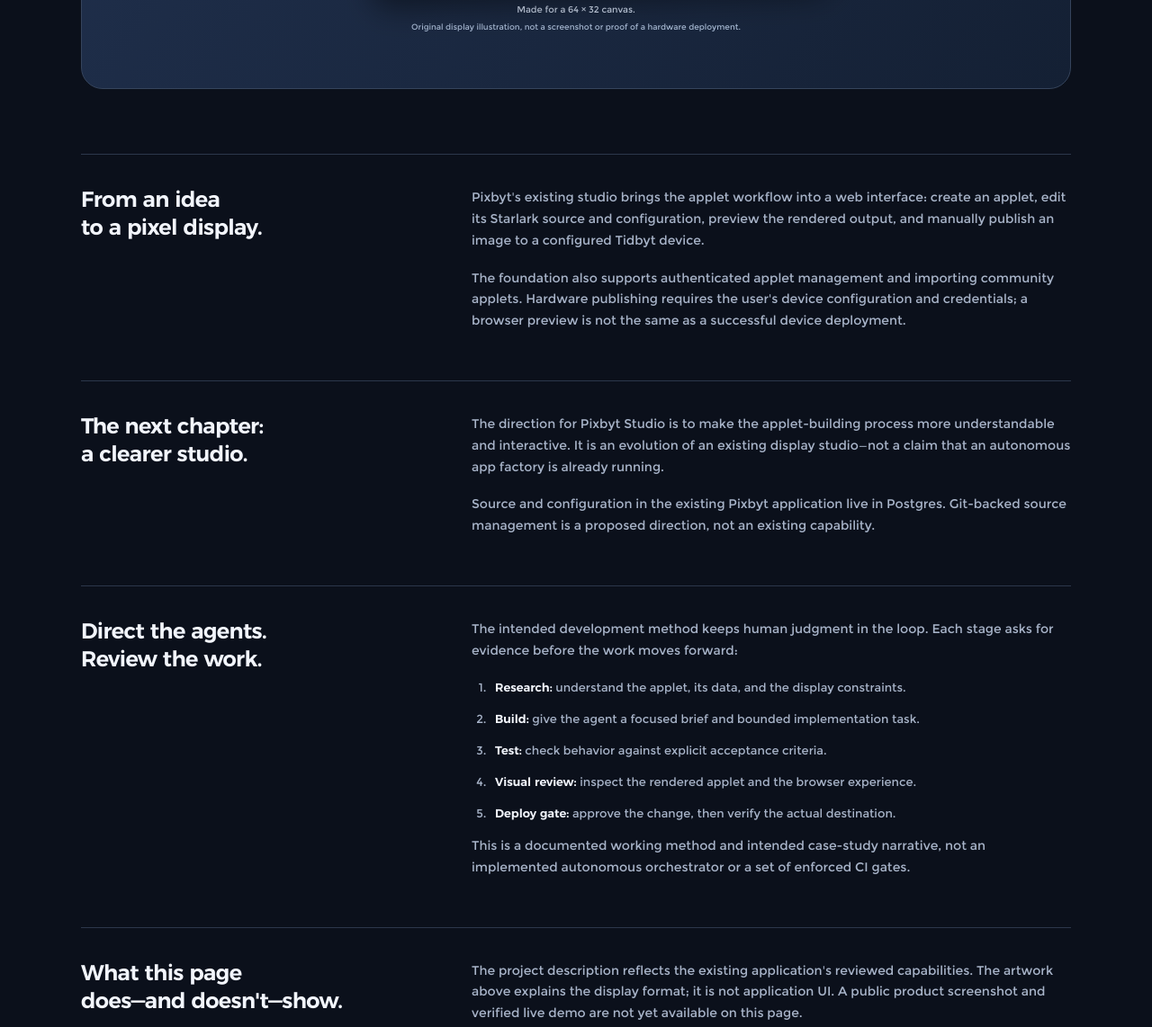
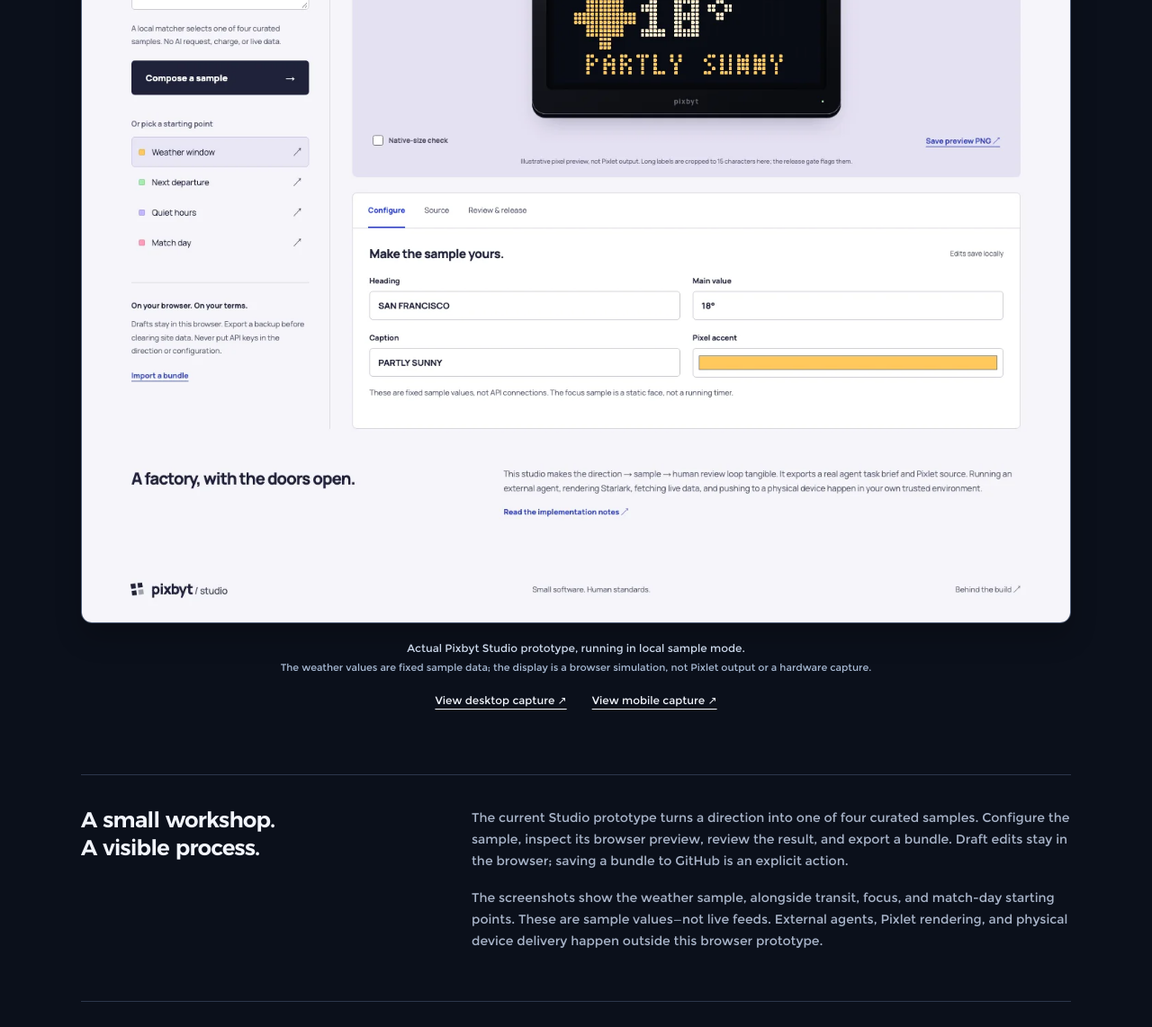
Before and after one commit to amitshankar97/amitshankar97.github.io, a plain HTML site: page pixbyt.html in a window 1280 px wide. Shown: the part 946-2088 px from the top of the page at 90% size. Drawn offline with Linux system fonts and the light colour scheme.

Commit message:
Show authentic Pixbyt Studio prototype captures
Co-authored-by: Copilot App <223556219+Copilot@users.noreply.github.com>

```diff
--- a/css/portfolio.css
+++ b/css/portfolio.css
@@ -54,6 +54,14 @@ h1{font-size:clamp(42px,5.5vw,74px);line-height:1.13;letter-spacing:-.04em}
 .button{display:inline-flex;align-items:center;justify-content:space-between;gap:28px;background:#f0f5ff;color:#152238;border:1px solid #f0f5ff;border-radius:28px;padding:12px 22px;text-decoration:none;font-size:12px;font-weight:600;transition:background .25s var(--ease),box-shadow .25s var(--ease)}
 .button:hover{background:#c9dcff;box-shadow:0 7px 20px #0004}
 .feature-index{font-size:10px;color:#b7c5d9}
+.product-capture{min-width:0;text-align:center}
+.product-capture>a{display:block;border-radius:12px}
+.product-capture img{display:block;width:100%;height:auto;border-radius:12px;border:1px solid #53617b;box-shadow:0 16px 30px #0003}
+.product-capture figcaption{margin-top:18px}
+.case-study-capture{max-width:1100px;margin-inline:auto}
+.case-study-capture figcaption{font-size:12px}
+.case-study-capture figcaption span{font-size:11px}
+.capture-links{display:flex;justify-content:center;flex-wrap:wrap;gap:12px 28px;margin-top:16px;font-size:12px}
 .pixel-scene{text-align:center;align-self:stretch;display:flex;flex-direction:column;justify-content:center;align-items:center;min-width:0}
 .pixel-device{width:100%;max-width:410px;aspect-ratio:1.95;background:linear-gradient(135deg,#827466,#302d2b 4%,#0b1017 7%,#090d14 94%,#4a4640 96%,#837261);border-radius:17px;padding:18px;position:relative;transform:perspective(1000px) rotateY(-7deg) rotateZ(-3deg);box-shadow:12px 35px 36px #0007}
 .pixel-screen{position:relative;height:100%;overflow:hidden;background:#101b35;border-radius:5px;isolation:isolate}
--- a/pixbyt.html
+++ b/pixbyt.html
@@ -2,7 +2,7 @@
 <html lang="en">
 <head>
     <meta charset="utf-8"><meta name="viewport" content="width=device-width, initial-scale=1"><meta name="theme-color" content="#0b101b">
-    <meta name="description" content="Pixbyt by Amit Shankar: a platform for creating, previewing, configuring, and publishing applets for Tidbyt pixel displays.">
+    <meta name="description" content="Explore Pixbyt Studio, a local sample prototype for configuring and reviewing Tidbyt applets, with real desktop and mobile screenshots.">
     <title>Pixbyt — Amit Shankar</title>
     <link rel="icon" href="favicon.png" type="image/png"><link rel="stylesheet" href="css/portfolio.css">
 </head>
@@ -11,13 +11,19 @@
     <header class="site-header"><a class="brand" href="index.html"><span class="brand-symbol" aria-hidden="true">a<span>.</span></span><span>Amit Shankar</span></a><nav aria-label="Main navigation"><a href="index.html#work">Work</a><a href="index.html#experience">Experience</a><a href="index.html#about">About</a></nav><a class="header-contact" href="mailto:amitarunshankar@gmail.com">Get in touch ↗</a></header>
     <main id="main" class="project-main">
         <a class="back-link" href="index.html#pixbyt-feature">← All projects</a>
-        <section class="project-hero"><h1>Pixbyt.</h1><p class="lead">A little screen. A place to build for it. Create, preview, configure, and publish applets for Tidbyt pixel displays.</p><div class="project-actions"><a class="button" href="https://github.com/amitshankar97/pixbyt">Project repository <span aria-hidden="true">↗</span></a><a class="quiet-link" href="#approach">Explore the approach ↓</a></div><p class="source-note">github.com/amitshankar97/pixbyt · Source access may require permission. No public live product demo is linked here.</p></section>
-        <div class="project-visual"><figure class="pixel-scene"><div class="pixel-device" role="img" aria-label="Illustration of a Tidbyt-style pixel display showing PIXBYT over a mountain landscape"><div class="pixel-screen"><div class="pixel-sun"></div><div class="pixel-mountain mountain-back"></div><div class="pixel-mountain mountain-front"></div><span class="pixel-word">PIXBYT</span><div class="pixel-ground"></div></div><div class="device-foot"></div></div><figcaption>Made for a 64 × 32 canvas.<span>Original display illustration, not a screenshot or proof of a hardware deployment.</span></figcaption></figure></div>
+        <section class="project-hero"><h1>Pixbyt.</h1><p class="lead">A little screen. A place to build for it. Explore Studio: a sample workshop for configuring and reviewing Tidbyt applets, with a human in the loop.</p><div class="project-actions"><a class="button" href="https://github.com/amitshankar97/pixbyt-studio">Studio repository <span aria-hidden="true">↗</span></a><a class="quiet-link" href="#approach">Explore the approach ↓</a></div><p class="source-note">github.com/amitshankar97/pixbyt-studio · Private repository; access requires permission. These captures show a local prototype, not a publicly deployed product.</p></section>
+        <figure class="product-capture case-study-capture">
+            <a href="images/projects/pixbyt-studio-desktop.webp">
+                <picture><source media="(max-width: 640px)" srcset="images/projects/pixbyt-studio-mobile.webp" width="390" height="1933"><img src="images/projects/pixbyt-studio-desktop.webp" width="1440" height="1319" alt="Pixbyt Studio's local sample workshop: select a curated applet, inspect its browser pixel preview, and edit its heading, value, caption, and accent color"></picture>
+            </a>
+            <figcaption>Actual Pixbyt Studio prototype, running in local sample mode.<span>The weather values are fixed sample data; the display is a browser simulation, not Pixlet output or a hardware capture.</span></figcaption>
+            <div class="capture-links"><a href="images/projects/pixbyt-studio-desktop.webp">View desktop capture ↗</a><a href="images/projects/pixbyt-studio-mobile.webp">View mobile capture ↗</a></div>
+        </figure>
         <div class="project-body">
-            <section id="approach" class="story-row"><h2>From an idea<br>to a pixel display.</h2><div><p>Pixbyt's existing studio brings the applet workflow into a web interface: create an applet, edit its Starlark source and configuration, preview the rendered output, and manually publish an image to a configured Tidbyt device.</p><p>The foundation also supports authenticated applet management and importing community applets. Hardware publishing requires the user's device configuration and credentials; a browser preview is not the same as a successful device deployment.</p></div></section>
-            <section class="story-row"><h2>The next chapter:<br>a clearer studio.</h2><div><p>The direction for Pixbyt Studio is to make the applet-building process more understandable and interactive. It is an evolution of an existing display studio—not a claim that an autonomous app factory is already running.</p><p>Source and configuration in the existing Pixbyt application live in Postgres. Git-backed source management is a proposed direction, not an existing capability.</p></div></section>
+            <section id="approach" class="story-row"><h2>A small workshop.<br>A visible process.</h2><div><p>The current Studio prototype turns a direction into one of four curated samples. Configure the sample, inspect its browser preview, review the result, and export a bundle. Draft edits stay in the browser; saving a bundle to GitHub is an explicit action.</p><p>The screenshots show the weather sample, alongside transit, focus, and match-day starting points. These are sample values—not live feeds. External agents, Pixlet rendering, and physical device delivery happen outside this browser prototype.</p></div></section>
+            <section class="story-row"><h2>Built on an<br>existing foundation.</h2><div><p>Studio is distinct from the original <a href="https://github.com/amitshankar97/pixbyt">Go/HTMX Pixbyt application</a>. That application supports authenticated applet management, community imports, Starlark/configuration editing, rendered previews, and manual image publishing to a configured Tidbyt device.</p><p>The original application's source and configuration live in Postgres. Studio's explicit GitHub bundle save is a separate prototype workflow, not a claim that the original application's storage has changed.</p></div></section>
             <section class="story-row"><h2>Direct the agents.<br>Review the work.</h2><div><p>The intended development method keeps human judgment in the loop. Each stage asks for evidence before the work moves forward:</p><ol><li><strong>Research:</strong> understand the applet, its data, and the display constraints.</li><li><strong>Build:</strong> give the agent a focused brief and bounded implementation task.</li><li><strong>Test:</strong> check behavior against explicit acceptance criteria.</li><li><strong>Visual review:</strong> inspect the rendered applet and the browser experience.</li><li><strong>Deploy gate:</strong> approve the change, then verify the actual destination.</li></ol><p>This is a documented working method and intended case-study narrative, not an implemented autonomous orchestrator or a set of enforced CI gates.</p></div></section>
-            <section class="story-row"><h2>What this page<br>does—and doesn't—show.</h2><div><p>The project description reflects the existing application's reviewed capabilities. The artwork above explains the display format; it is not application UI. A public product screenshot and verified live demo are not yet available on this page.</p><p>No hardware delivery, automated release success, customer adoption, or performance outcome is implied.</p><a class="quiet-link" href="https://github.com/amitshankar97/pixbyt">github.com/amitshankar97/pixbyt ↗</a></div></section>
+            <section class="story-row"><h2>Real interface.<br>Clear boundaries.</h2><div><p>These are real screenshots of the local Studio prototype. They demonstrate its sample-selection, preview, and configuration interface—not autonomous agents, live API data, or successful hardware delivery.</p><p>Studio's source repository is private. No public working deployment is linked here.</p><a class="quiet-link" href="https://github.com/amitshankar97/pixbyt-studio">github.com/amitshankar97/pixbyt-studio ↗</a></div></section>
         </div>
         <div class="next-project"><span>Keep exploring</span><a href="stockbear.html">Stockbear ↗</a></div>
     </main>
```
Also changed, not shown: index.html (+5 -8 lines), images/projects/pixbyt-studio-desktop.webp (added), images/projects/pixbyt-studio-mobile.webp (added), 1 other file.
